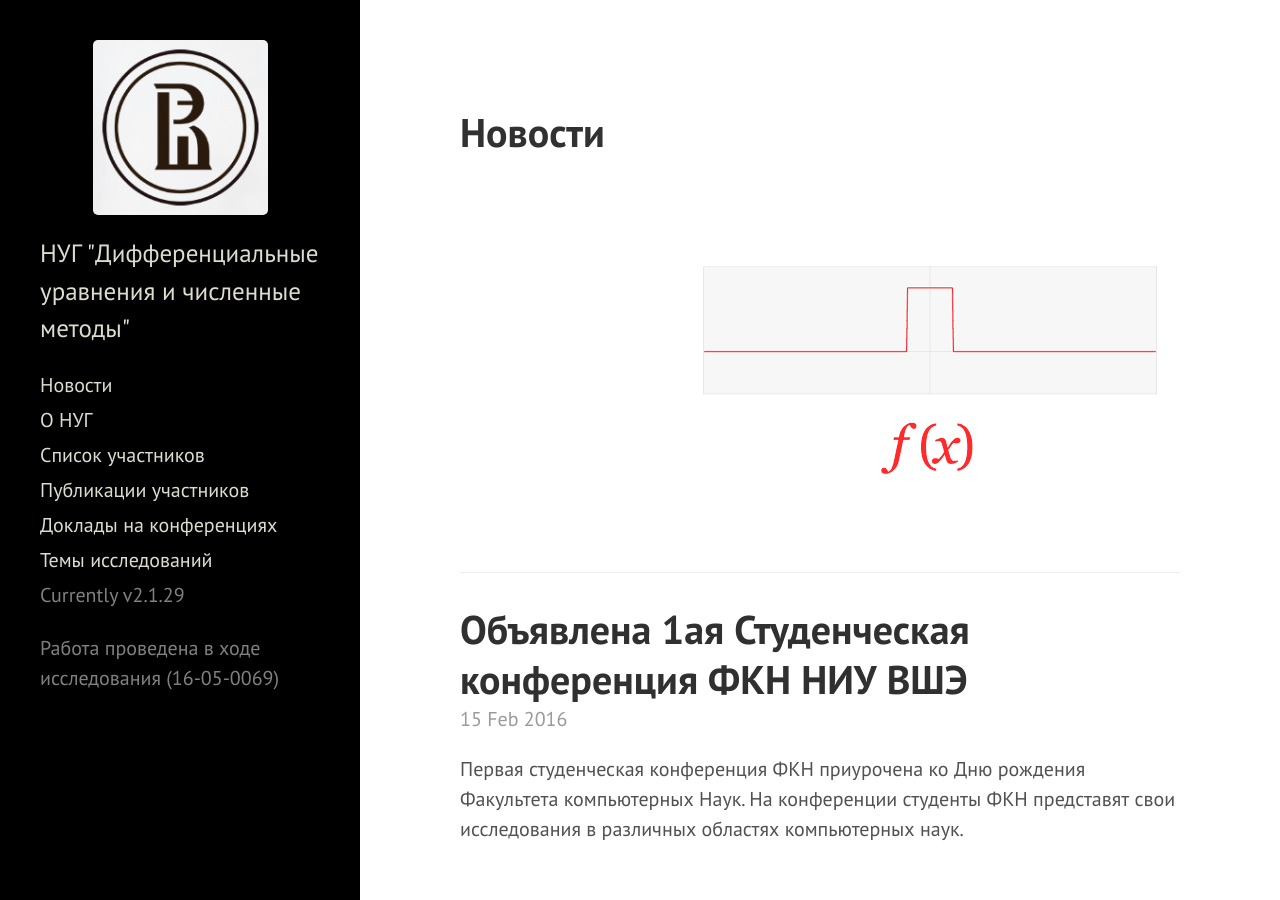
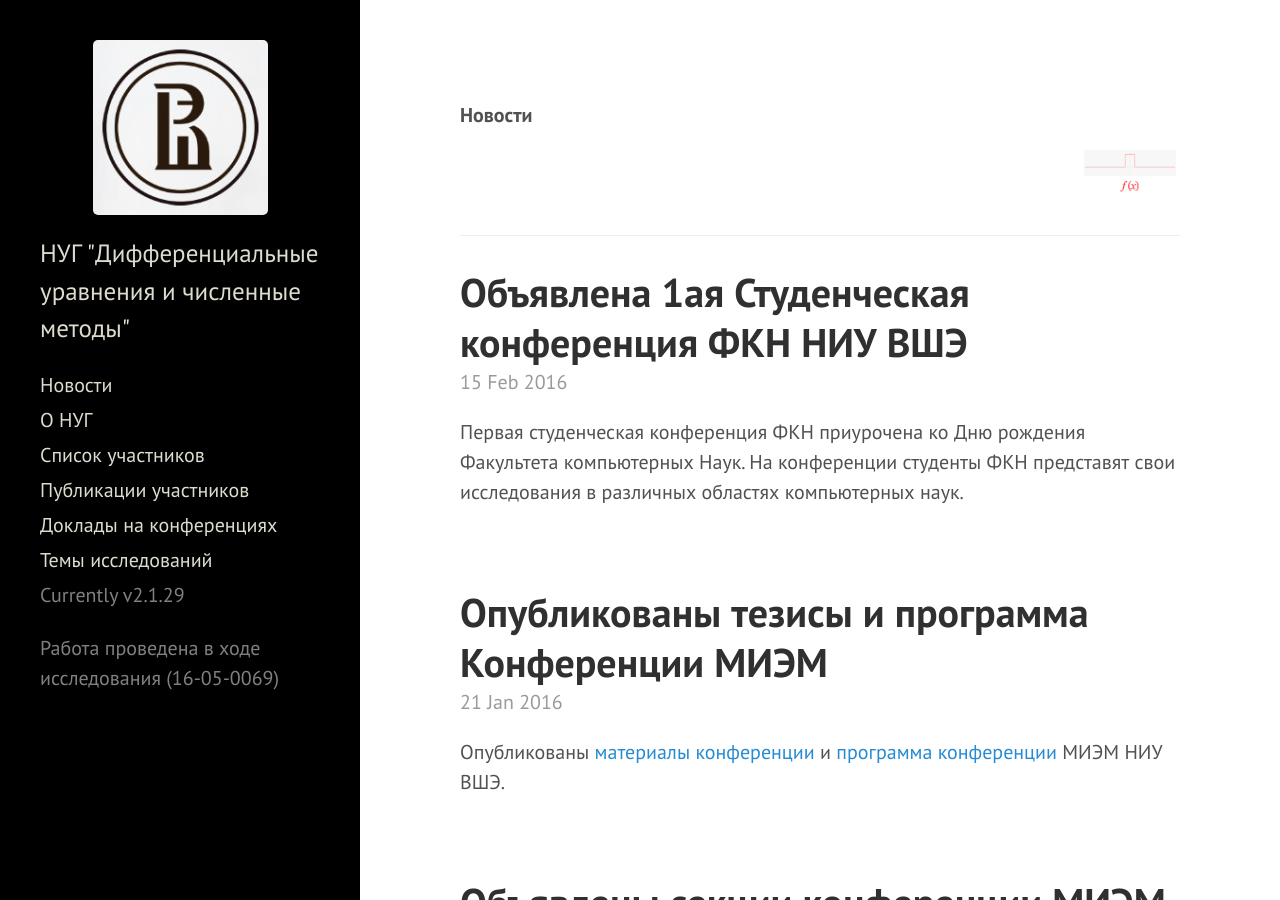
Before and after one commit to hsemmsg/hsemmsg.github.io, a Jekyll site: the page built from index.html, in a window 1280 px wide and 900 px high. Built offline with Jekyll 4.4.1, drawn with Linux system fonts in a browser that asks for light colours; the list of posts is cut into pages by our own code.

```diff
--- a/_includes/sidebar.html
+++ b/_includes/sidebar.html
@@ -3,7 +3,7 @@
     <div class="sidebar-about">
     <div align="center">
     <a href="http://hsemmsg.github.io/">
-      <img src="https://github.com/hsemmsg/hsemmsg.github.io/blob/master/images/logo.jpg?raw=true">
+      <img src="/images/logo.jpg">
     </a>
   </div>
 <!--      <h1>
--- a/index.html
+++ b/index.html
@@ -2,9 +2,10 @@
 layout: default
 title: Home
 ---
-<p><h1>Новости</h1>
+<p>
+  <div align="left" font-family="Noto Serif" font-size="2.25rem"><b>Новости</b></div>
 <div align="right">
-<img src="/images/1.gif">
+<img src="/images/1.gif" width="100px">
   </div
 </p>
 <hr>
```
